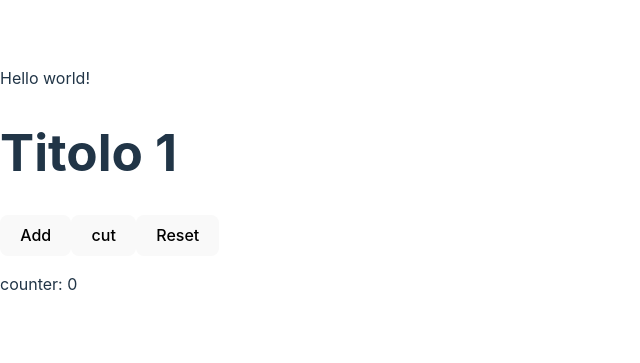
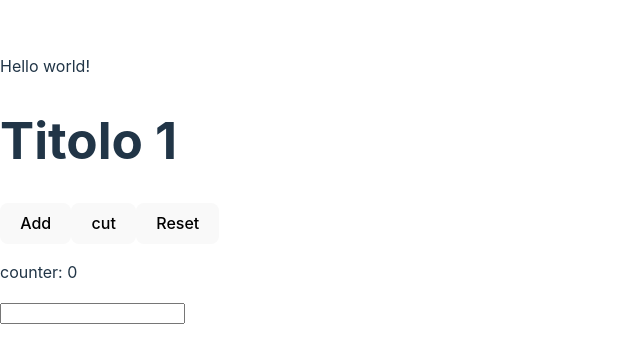
Before and after one commit to rubencommisso/ex_react, a React (Vite) app in the folder vite-project/: page / in a window 1280 px wide. Shown: the part 219-582 px from the top of the page, without its empty margins (0-640 px from the left). Built offline with nearby package versions, Linux system fonts and the light colour scheme.

Commit message:
add input and state

```diff
--- a/vite-project/src/App.jsx
+++ b/vite-project/src/App.jsx
@@ -1,6 +1,7 @@
 import { Component } from "react";
 import Button from './Button.jsx';
 import Counter from './Counter.jsx'
+import TextInput from "./TextInput.jsx";
 
 class App extends Component {
 
@@ -15,6 +16,7 @@ class App extends Component {
         <Button name="Ruben" lastname="tazzina"/>
         <Button lastname="sgabello"/> */}
         <Counter></Counter>
+        <TextInput/>
       </>
     )
   }
--- /dev/null
+++ b/vite-project/src/TextInput.jsx
@@ -0,0 +1,16 @@
+import { useState } from "react";
+
+const TextInput = () => {
+    const [text, setText] = useState("");
+
+    const inputText = (event) => {
+        setText(event.target.value);
+    };
+
+
+    return (
+        <input type="text" value={text} onChange={inputText} />
+    );
+};
+
+export default TextInput;
```
